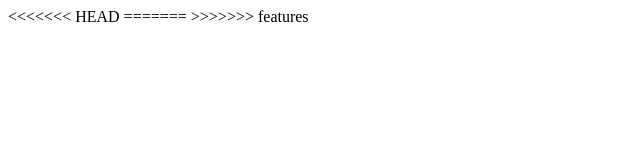
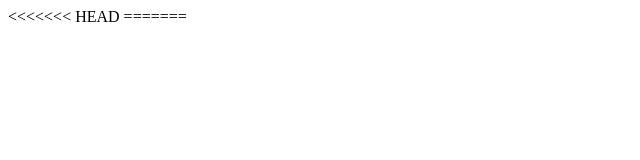
Before and after one commit to devanshbansal2508/learning, a plain HTML site: page index.html in a window 1280 px wide. Shown: the whole page, without its empty margins (0-640 px from the left). Drawn offline with Linux system fonts and the light colour scheme.

Commit message:
button from features

```diff
--- a/index.html
+++ b/index.html
@@ -11,6 +11,5 @@
 =======
   <!-- // button from features -->
 
->>>>>>> features
 </body>
 </html>
```
